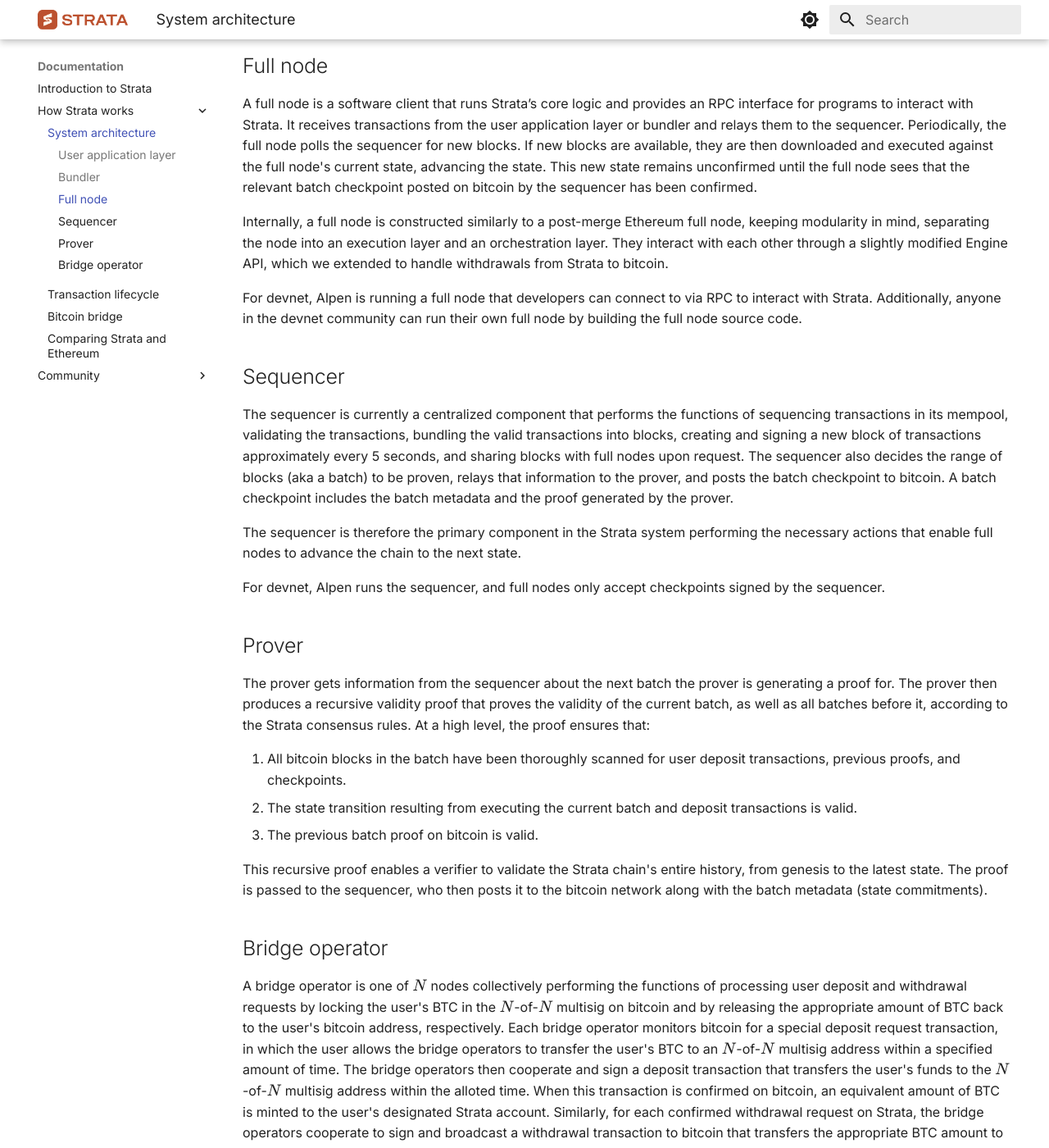
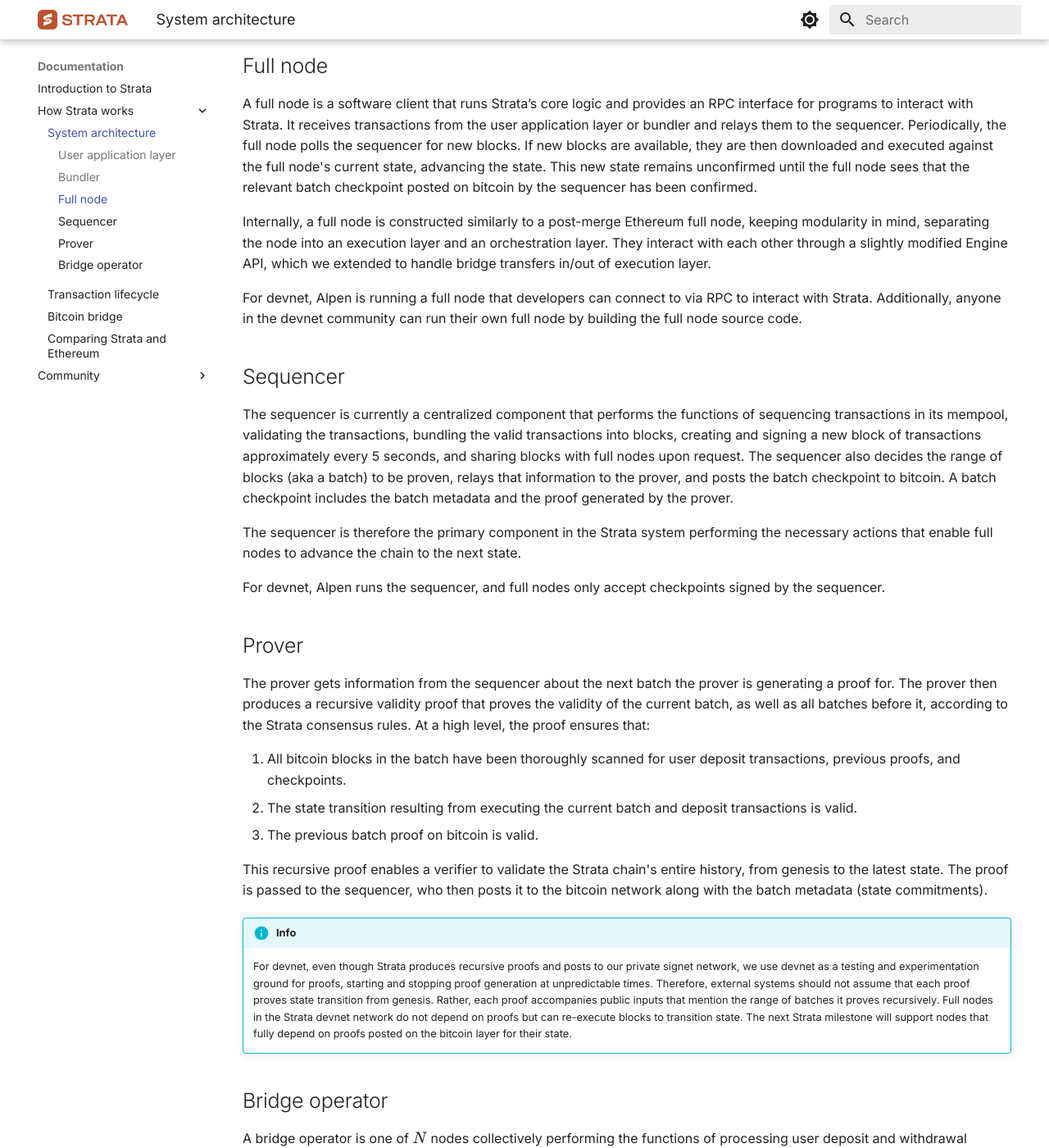
Before and after one commit to alpenlabs/docs, an MkDocs documentation site: the page built from docs/technical/architecture.md, in a window 1280 px wide and 1400 px high, scrolled down 1825 px. Shown: the whole window at 82% size. Built offline with MkDocs 1.6.1 and Material for MkDocs 9.7.7, drawn with Linux system fonts in a browser that asks for light colours.

Commit message:
Add info about the proof generation.

```diff
--- a/docs/technical/architecture.md
+++ b/docs/technical/architecture.md
@@ -84,8 +84,7 @@ Internally, a full node is constructed similarly to a post-merge Ethereum full n
 keeping modularity in mind,
 separating the node into an execution layer
 and an orchestration layer. They interact with each other
-through a slightly modified Engine API, which we extended to handle withdrawals
-from Strata to bitcoin.
+through a slightly modified Engine API, which we extended to handle bridge transfers in/out of execution layer.
 
 For devnet, Alpen is running a full node that developers
 can connect to via RPC to interact with Strata.
@@ -132,6 +131,10 @@ The proof is passed to the sequencer,
 who then posts it to the bitcoin network along with the batch metadata
 (state commitments).
 
+!!! info
+
+    For devnet, even though Strata produces recursive proofs and posts to our private signet network, we use devnet as a testing and experimentation ground for proofs, starting and stopping proof generation at unpredictable times. Therefore, external systems should not assume that each proof proves state transition from genesis. Rather, each proof accompanies public inputs that mention the range of batches it proves recursively. Full nodes in the Strata devnet network do not depend on proofs but can re-execute blocks to transition state. The next Strata milestone will support nodes that fully depend on proofs posted on the bitcoin layer for their state.
+
 ## Bridge operator
 
 A bridge operator is one of $N$ nodes collectively performing
```
